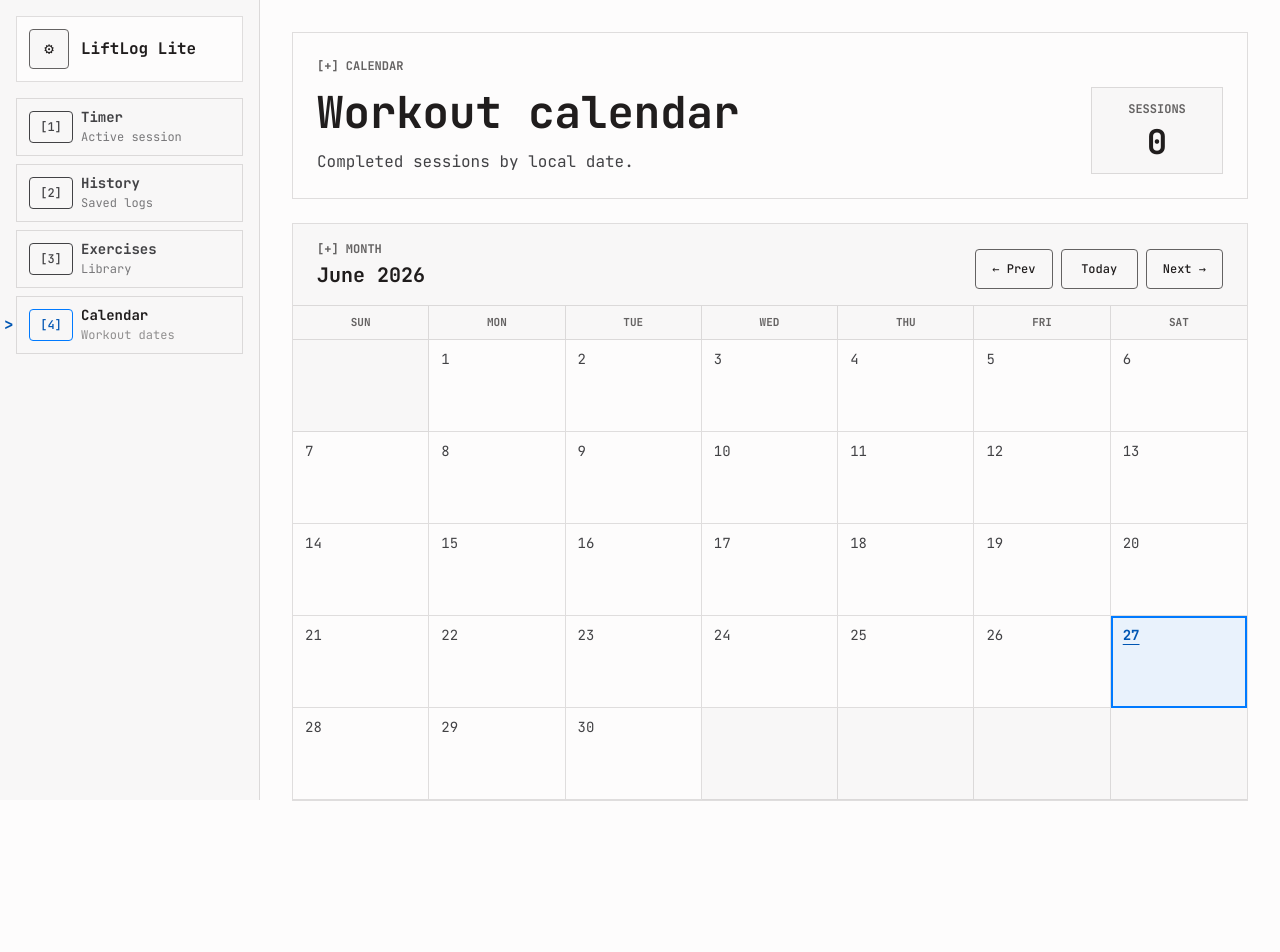
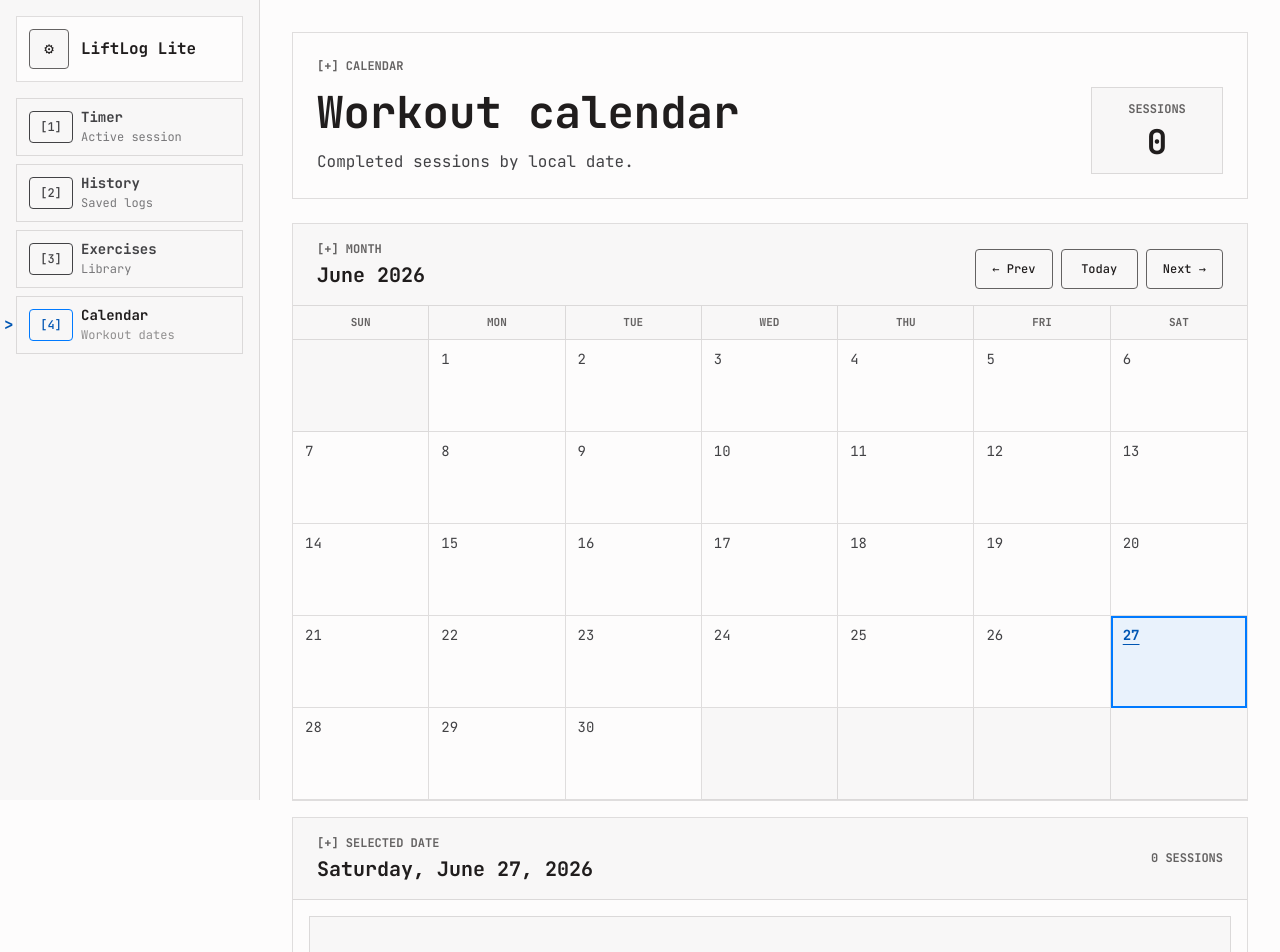
Before and after one commit to TommyMoonn/workout-session-tracker, a React (Vite) app: page /calendar in a window 1280 px wide. Shown: the top 952 px of the page. Before the commit the page ends 873 px from the top, so only its background shows below. Built offline with nearby package versions, Linux system fonts and the light colour scheme.

Commit message:
feat: add calendar session browsing

```diff
--- a/src/features/calendar/components/WorkoutCalendar.jsx
+++ b/src/features/calendar/components/WorkoutCalendar.jsx
@@ -1,11 +1,59 @@
-import { Button } from "@shared/ui";
+import { useLayoutEffect, useRef, useState } from "react";
+import {
+  formatDateTime,
+  formatDuration,
+  ReviewModal,
+  SessionDetail,
+} from "@domain/workout";
+import { SessionSummaryCard } from "@features/history";
+import { Button, ConfirmationDialog, EmptyBlock, Toast } from "@shared/ui";
+import { useConfirmation } from "@shared/hooks";
 import { cx } from "@shared/lib";
 import { calendarUi as ui } from "../styles";
 
 const weekdays = ["Sun", "Mon", "Tue", "Wed", "Thu", "Fri", "Sat"];
 
 export function WorkoutCalendar({ state, actions }) {
+  const {
+    cancelConfirmation,
+    confirmation,
+    confirmAction,
+    requestConfirmation,
+  } = useConfirmation();
+  const backButtonRef = useRef(null);
+  const selectedSessionCardRef = useRef(null);
+  const wasDetailViewRef = useRef(Boolean(state.selectedSession));
+  const [lastOpenedSessionId, setLastOpenedSessionId] = useState(null);
   const weeks = chunkWeeks(state.calendarDays);
+
+  useLayoutEffect(() => {
+    const isDetailView = Boolean(state.selectedSession);
+    const wasDetailView = wasDetailViewRef.current;
+
+    if (!wasDetailView && isDetailView) {
+      backButtonRef.current?.focus({ preventScroll: true });
+    }
+
+    if (wasDetailView && !isDetailView) {
+      selectedSessionCardRef.current?.focus({ preventScroll: true });
+    }
+
+    wasDetailViewRef.current = isDetailView;
+  }, [state.selectedSession]);
+
+  function openSessionDetail(sessionId) {
+    setLastOpenedSessionId(sessionId);
+    actions.openSessionDetail(sessionId);
+  }
+
+  function deleteSessionSet(sessionId, setId) {
+    requestConfirmation({
+      title: "Delete this saved set?",
+      message: "This removes the set from the saved session and updates that session's set count and total rest time.",
+      confirmLabel: "Delete set",
+      onConfirm: () => actions.deleteSessionSet(sessionId, setId),
+    });
+  }
 
   return (
     <div className={ui.pageWide}>
@@ -73,6 +121,85 @@ export function WorkoutCalendar({ state, actions }) {
           ))}
         </div>
       </section>
+
+      <section className={ui.calendarAgenda} aria-labelledby="calendar-agenda-title">
+        {state.selectedSession ? (
+          <div className={ui.calendarDetail}>
+            <div className={ui.calendarAgendaHeader}>
+              <div>
+                <p className={ui.labelMarker}>Session detail</p>
+                <h2 id="calendar-agenda-title" className={ui.panelTitle}>{state.selectedDateTitle}</h2>
+              </div>
+              <Button
+                ref={backButtonRef}
+                variant="soft"
+                className="max-[520px]:w-auto"
+                onClick={actions.closeSessionDetail}
+              >
+                ← Calendar
+              </Button>
+            </div>
+            <SessionDetail
+              session={state.selectedSession}
+              onDeleteSet={deleteSessionSet}
+              onEditReview={actions.openEditSessionReview}
+            />
+          </div>
+        ) : (
+          <>
+            <div className={ui.calendarAgendaHeader}>
+              <div>
+                <p className={ui.labelMarker}>Selected date</p>
+                <h2 id="calendar-agenda-title" className={ui.panelTitle}>{state.selectedDateTitle}</h2>
+              </div>
+              <span className={ui.calendarAgendaCount}>
+                {state.selectedDateSessions.length} {state.selectedDateSessions.length === 1 ? "session" : "sessions"}
+              </span>
+            </div>
+
+            {state.selectedDateSessions.length > 0 ? (
+              <div className={ui.calendarAgendaGrid}>
+                {state.selectedDateSessions.map((session, index) => (
+                  <SessionSummaryCard
+                    key={session.id}
+                    onOpenSession={openSessionDetail}
+                    ref={session.id === lastOpenedSessionId ? selectedSessionCardRef : undefined}
+                    selected={session.id === lastOpenedSessionId}
+                    session={session}
+                    sessionNumber={state.selectedDateSessions.length - index}
+                  />
+                ))}
+              </div>
+            ) : (
+              <EmptyBlock className={ui.calendarAgendaEmpty}>
+                No completed sessions on this date.
+              </EmptyBlock>
+            )}
+          </>
+        )}
+      </section>
+
+      {state.editingSession && (
+        <ReviewModal
+          mode="edit"
+          title="Update workout review."
+          subtitle={`${formatDateTime(state.editingSession.startedAt)} · ${formatDuration(state.editingSession.workoutSeconds)}`}
+          review={state.editingReview}
+          onChange={actions.setEditingReview}
+          onCancel={actions.cancelEditSessionReview}
+          onSave={actions.saveEditSessionReview}
+        />
+      )}
+
+      {confirmation && (
+        <ConfirmationDialog
+          {...confirmation}
+          onCancel={cancelConfirmation}
+          onConfirm={confirmAction}
+        />
+      )}
+
+      <Toast message={state.toast} />
     </div>
   );
 }
--- a/src/features/calendar/hooks/useWorkoutCalendar.js
+++ b/src/features/calendar/hooks/useWorkoutCalendar.js
@@ -3,17 +3,26 @@ import { readWorkoutStorage } from "@domain/workout";
 import {
   buildCalendarMonth,
   createMonthDate,
+  formatLocalDateTitle,
   formatMonthTitle,
   groupSessionsByLocalDate,
   shiftMonth,
   toLocalDateKey,
 } from "../model/calendarDate";
 
-export function useWorkoutCalendar(now = new Date()) {
-  const [sessionLogs] = useState(() => {
+export function useWorkoutCalendar(options = {}) {
+  const {
+    now = new Date(),
+    sessionLogs: providedSessionLogs,
+  } = options;
+  const [storedSessionLogs] = useState(() => {
+    if (Array.isArray(providedSessionLogs)) return [];
     const storedSessions = readWorkoutStorage()?.sessionLogs;
     return Array.isArray(storedSessions) ? storedSessions : [];
   });
+  const sessionLogs = Array.isArray(providedSessionLogs)
+    ? providedSessionLogs
+    : storedSessionLogs;
   const [visibleMonth, setVisibleMonth] = useState(() => createMonthDate(now));
   const [selectedDateKey, setSelectedDateKey] = useState(() => toLocalDateKey(now));
   const todayKey = toLocalDateKey(now);
@@ -25,6 +34,7 @@ export function useWorkoutCalendar(now = new Date()) {
     () => buildCalendarMonth(visibleMonth, sessionsByDate),
     [sessionsByDate, visibleMonth]
   );
+  const selectedDateSessions = sessionsByDate.get(selectedDateKey) ?? [];
 
   function showToday() {
     setVisibleMonth(createMonthDate(now));
@@ -36,6 +46,8 @@ export function useWorkoutCalendar(now = new Date()) {
       calendarDays,
       monthTitle: formatMonthTitle(visibleMonth),
       selectedDateKey,
+      selectedDateSessions,
+      selectedDateTitle: formatLocalDateTitle(selectedDateKey),
       sessionCount: sessionLogs.length,
       todayKey,
     },
--- a/src/features/calendar/index.js
+++ b/src/features/calendar/index.js
@@ -3,7 +3,9 @@ export { useWorkoutCalendar } from "./hooks/useWorkoutCalendar";
 export {
   buildCalendarMonth,
   createMonthDate,
+  formatLocalDateTitle,
   formatMonthTitle,
+  fromLocalDateKey,
   groupSessionsByLocalDate,
   shiftMonth,
   toLocalDateKey,
--- a/src/features/calendar/model/calendarDate.js
+++ b/src/features/calendar/model/calendarDate.js
@@ -66,6 +66,26 @@ export function formatMonthTitle(monthDate, locale) {
   }).format(createMonthDate(monthDate));
 }
 
+export function formatLocalDateTitle(dateKey, locale) {
+  const date = fromLocalDateKey(dateKey);
+  if (!date) return "Selected date";
+
+  return new Intl.DateTimeFormat(locale, {
+    weekday: "long",
+    year: "numeric",
+    month: "long",
+    day: "numeric",
+  }).format(date);
+}
+
+export function fromLocalDateKey(dateKey) {
+  const match = /^(\d{4})-(\d{2})-(\d{2})$/.exec(String(dateKey));
+  if (!match) return null;
+
+  const date = new Date(Number(match[1]), Number(match[2]) - 1, Number(match[3]));
+  return toLocalDateKey(date) === dateKey ? date : null;
+}
+
 function pad(value) {
   return String(value).padStart(2, "0");
 }
--- a/src/features/calendar/styles.js
+++ b/src/features/calendar/styles.js
@@ -15,6 +15,12 @@ export const calendarStyles = {
   calendarDaySelected: "!bg-[var(--oc-accent-softer)] !text-[var(--oc-ink)] outline outline-2 outline-offset-[-2px] outline-[var(--oc-accent)]",
   calendarDayNumber: "text-sm leading-none tabular-nums max-[520px]:text-xs",
   calendarDayCount: "self-end text-xs font-bold leading-none text-[var(--oc-accent-text)] max-[520px]:text-[10px]",
+  calendarAgenda: "mt-4 min-w-0 border border-[var(--oc-hairline)] bg-[var(--oc-surface)] text-[var(--oc-ink)] max-[760px]:mt-3",
+  calendarAgendaHeader: "flex items-center justify-between gap-4 border-b border-[var(--oc-hairline)] bg-[var(--oc-canvas-deep)] px-6 py-4 max-[760px]:items-start max-[760px]:px-4 max-[520px]:flex-col",
+  calendarAgendaCount: "shrink-0 text-xs font-bold uppercase leading-normal text-[var(--oc-muted)]",
+  calendarAgendaGrid: "grid grid-cols-3 gap-3 p-6 oc-content-swap max-[1120px]:grid-cols-2 max-[760px]:grid-cols-1 max-[760px]:gap-2 max-[760px]:p-4",
+  calendarAgendaEmpty: "m-4 max-[760px]:m-3",
+  calendarDetail: "min-w-0 oc-content-swap",
 };
 
 export const calendarUi = {
--- /dev/null
+++ b/src/features/history/components/SessionSummaryCard.jsx
@@ -0,0 +1,31 @@
+import { forwardRef } from "react";
+import { MarkedPill } from "@shared/ui";
+import { cx } from "@shared/lib";
+import { formatDateTime, getWorkoutTags, getWorkoutTagsLabel } from "@domain/workout";
+import { historyUi as ui } from "../styles";
+
+export const SessionSummaryCard = forwardRef(function SessionSummaryCard({
+  onOpenSession,
+  selected = false,
+  session,
+  sessionNumber,
+}, ref) {
+  const workoutTagsLabel = getWorkoutTagsLabel(getWorkoutTags(session));
+
+  return (
+    <button
+      type="button"
+      aria-current={selected ? "true" : undefined}
+      onClick={() => onOpenSession(session.id)}
+      ref={ref}
+      className={cx(ui.sessionCardButton, selected && ui.sessionCardButtonSelected)}
+    >
+      <div className={ui.sessionCardTop}>
+        <p className={ui.labelMarker}>Session {sessionNumber}</p>
+        <MarkedPill marker="[sets]" className="shrink-0">{session.setCount}</MarkedPill>
+      </div>
+      <p className={ui.sessionCardTitle}>{formatDateTime(session.startedAt)}</p>
+      <p className={ui.sessionCardMeta}>{workoutTagsLabel}</p>
+    </button>
+  );
+});
--- a/src/features/history/index.js
+++ b/src/features/history/index.js
@@ -1,2 +1,3 @@
 export { HistoryArchive } from "./components/HistoryArchive";
+export { SessionSummaryCard } from "./components/SessionSummaryCard";
 export { useSessionHistory } from "./hooks/useSessionHistory";
--- a/src/pages/CalendarPage.jsx
+++ b/src/pages/CalendarPage.jsx
@@ -1,8 +1,33 @@
 import { WorkoutCalendar, useWorkoutCalendar } from "@features/calendar";
+import { useSessionHistory } from "@features/history";
 
 function CalendarPage() {
-  const calendar = useWorkoutCalendar();
-  return <WorkoutCalendar {...calendar} />;
+  const history = useSessionHistory();
+  const calendar = useWorkoutCalendar({
+    sessionLogs: history.state.sessionLogs,
+  });
+
+  return (
+    <WorkoutCalendar
+      state={{
+        ...calendar.state,
+        editingReview: history.state.editingReview,
+        editingSession: history.state.editingSession,
+        selectedSession: history.state.selectedSession,
+        toast: history.state.toast,
+      }}
+      actions={{
+        ...calendar.actions,
+        cancelEditSessionReview: history.actions.cancelEditSessionReview,
+        closeSessionDetail: history.actions.closeSessionDetail,
+        deleteSessionSet: history.actions.deleteSessionSet,
+        openEditSessionReview: history.actions.openEditSessionReview,
+        openSessionDetail: history.actions.openSessionDetail,
+        saveEditSessionReview: history.actions.saveEditSessionReview,
+        setEditingReview: history.actions.setEditingReview,
+      }}
+    />
+  );
 }
 
 export default CalendarPage;
```
Also changed, not shown: src/features/history/components/SessionList.jsx (+7 -13 lines), 2 other files (tests, documents, lock files or other folders).
